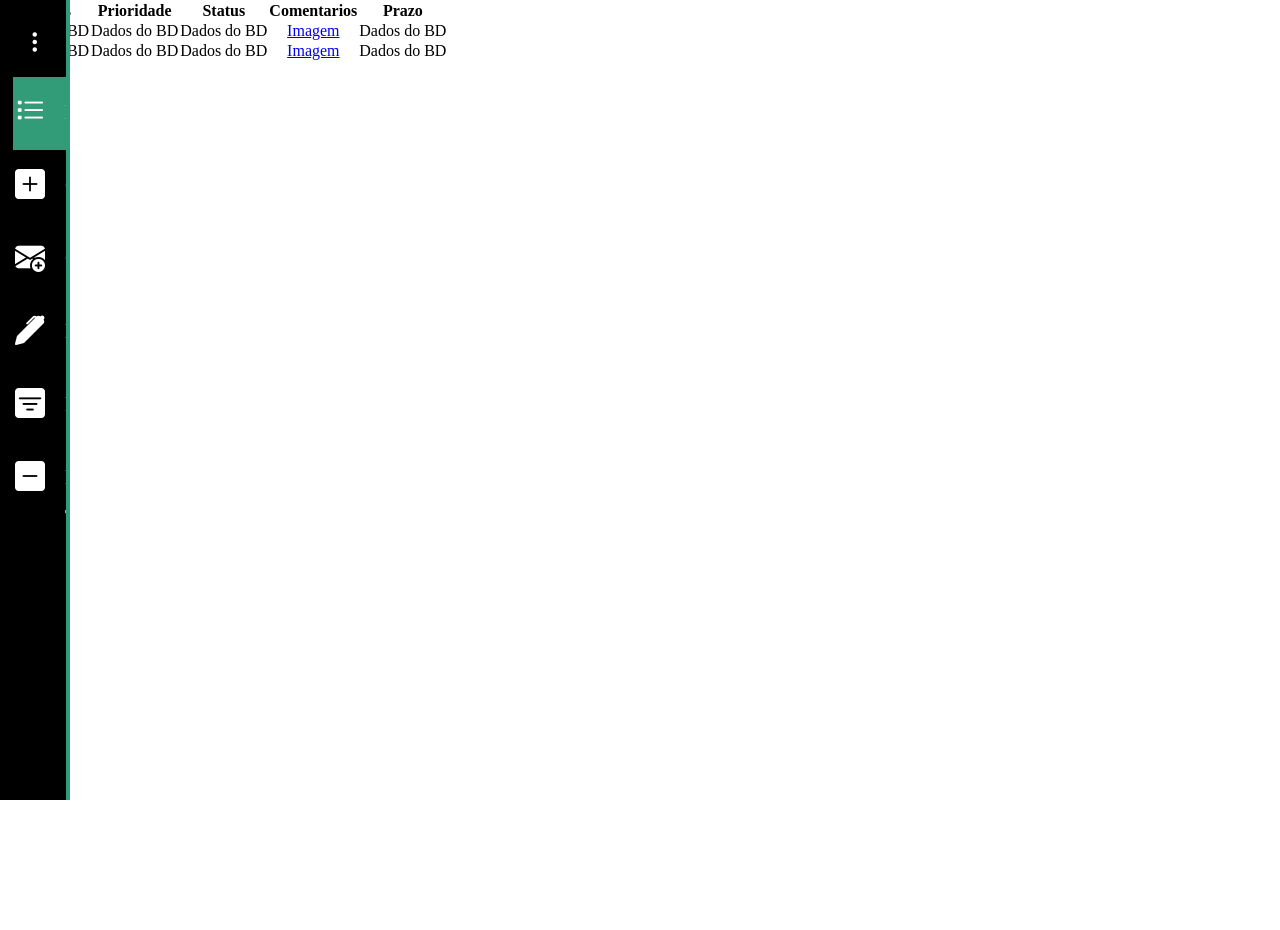
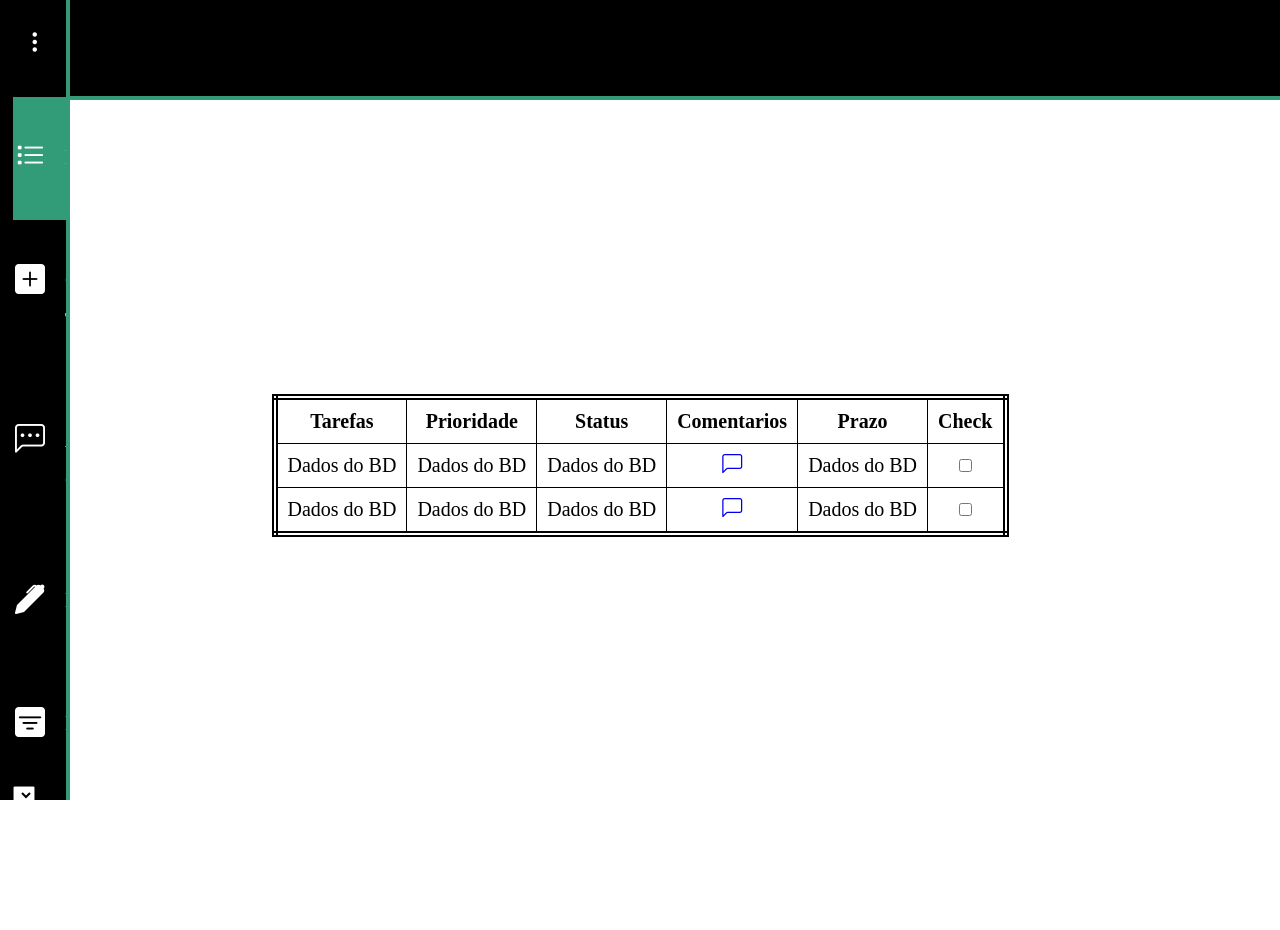
Before and after one commit to JoaoPLdeSouza/Lista_de_Tarefas, a PHP site: page /Principal.html in a window 1280 px wide. Before the commit the page ends 800 px from the top, so only its background shows below. Run offline with PHP 8.4, Linux system fonts and the light colour scheme; lists and menus that the app fills with data are empty.

Commit message:
Add files via upload

```diff
--- a/Lista de Tarefas/Principal.css
+++ b/Lista de Tarefas/Principal.css
@@ -19,10 +19,11 @@ nav.menu-lateral{
     left: 0;
     overflow: hidden;
     transition: 0.5s;
+    z-index: 1;
 }
 
 .btn-expandir{
-    padding-bottom: 20px;
+    padding-bottom: 40px;
 }
 
 nav.menu-lateral.expandir{
@@ -60,7 +61,7 @@ ul li.item-menu a{
     color: white;
     text-decoration: none;
     font-size: 20px;
-    padding: 15px 4%;
+    padding: 40px 4%;
     display: flex;
     line-height: 40px;
 }
@@ -73,6 +74,33 @@ ul li.item-menu a i{
     font-size: 30px;
 }
 
+header{
+    width: 100%;
+    height: 100px;
+    background-color: black;
+    border-bottom: solid 4px rgb(50, 155, 120);
+    position: fixed;
+}
+
 main{
+    height: 930px;
+    width: 100%;
     text-align: center;
+    display: flex;
+    justify-content: center;
+    align-items: center;
 }
+
+table{
+    padding: 10px 5px;
+    border-color: black;
+    border-style: double;
+    border-collapse: collapse;
+    border-width: 6px;
+}
+
+table th, table td{
+    padding: 10px 10px;
+    border: black solid 1px;
+    font-size: 20px;
+}
--- a/Lista de Tarefas/Principal.html
+++ b/Lista de Tarefas/Principal.html
@@ -8,6 +8,13 @@
     <link rel="stylesheet" href="Principal.css">
 </head>
 <body>
+    <header>
+        <nav>
+
+
+        </nav>
+    </header>
+
     <section>
         <nav class="menu-lateral">
             <div class="btn-expandir">
@@ -25,14 +32,14 @@
                 <li class="item-menu">
                     <a href="#">
                         <span class="icone"><i class="bi bi-plus-square-fill"></i></span>
-                        <span class="txt-link">Criar</span>
+                        <span class="txt-link">Criar Tarefa</span>
                     </a>
                 </li>
 
                 <li class="item-menu">
                     <a href="#">
-                        <span class="icone"><i class="bi bi-envelope-plus-fill"></i></span>
-                        <span class="txt-link">Comentario</span>
+                        <span class="icone"><i class="bi bi-chat-left-dots"></i></span>
+                        <span class="txt-link">Adicionar Comentario</span>
                     </a>
                 </li>
 
@@ -43,11 +50,13 @@
                     </a>
                 </li>
 
-                <li class="item-menu">
+                <li class="item-menu filtro">
                     <a href="#">
                         <span class="icone"><i class="bi bi-filter-square-fill"></i></span>
                         <span class="txt-link">Filtros</span>
                     </a>
+
+                    <form style="color: white;"><select> </select></form>
                 </li>
 
                 <li class="item-menu">
@@ -58,7 +67,7 @@
                 </li>
             </ul>
         </nav>
-        <script src="menu.js"></script>
+        <script src="menuLateral.js"></script>
     </section>
 
     <main>
@@ -69,6 +78,7 @@
                 <th>Status</th>
                 <th>Comentarios</th>
                 <th>Prazo</th>
+                <th>Check</th>
             </tr>
 
             <!-- Acrescenta mais um para cada um criado -->
@@ -76,16 +86,18 @@
                 <td>Dados do BD</td>
                 <td>Dados do BD</td>
                 <td>Dados do BD</td>
-                <td><a href="#">Imagem</a></td>
+                <td><a href="#"><i class="bi bi-chat-left"></i></a></td>
                 <td>Dados do BD</td>
+                <td> <form> <input type="checkbox"> </form> </td>
             </tr>
 
             <tr>
                 <td>Dados do BD</td>
                 <td>Dados do BD</td>
                 <td>Dados do BD</td>
-                <td><a href="#">Imagem</a></td>
+                <td><a href="#"><i class="bi bi-chat-left"></i></a></td>
                 <td>Dados do BD</td>
+                <td> <form> <input type="checkbox"> </form> </td>
             </tr>
         </table>
     </main>
--- /dev/null
+++ b/Lista de Tarefas/menuLateral.js
@@ -0,0 +1,28 @@
+
+var menuItem = document.querySelectorAll('.item-menu')
+
+//Remove a classe ativo de todos os itens e adiciona no que foi selecionado
+function linkSelection(){
+    menuItem.forEach((item)=>
+        item.classList.remove('ativo')
+    )
+    this.classList.add('ativo')
+}
+
+//Escutador de eventos
+//Checa qual item foi clicado no menu
+menuItem.forEach((item)=>
+    item.addEventListener('click', linkSelection)
+)
+
+//Expandir o menu
+var btnExp = document.querySelector('#btn-exp')
+var sideMenu = document.querySelector('.menu-lateral')
+
+//Cria e adiciona a classe expandir pelo click
+btnExp.addEventListener('click', function(){
+    //toggle = se existir tira senao cria
+    sideMenu.classList.toggle('expandir')
+})
+
+var filtro = document.querySelector('.filro')
```
